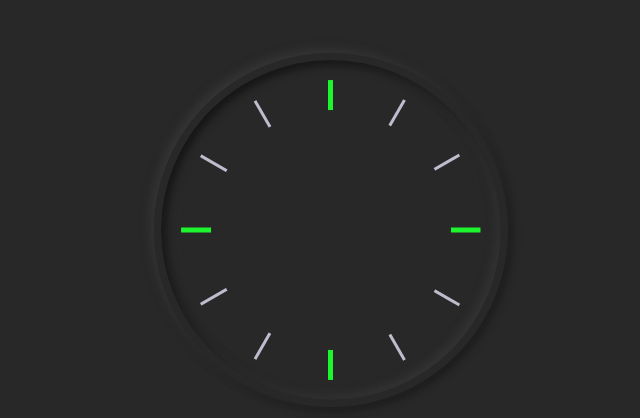
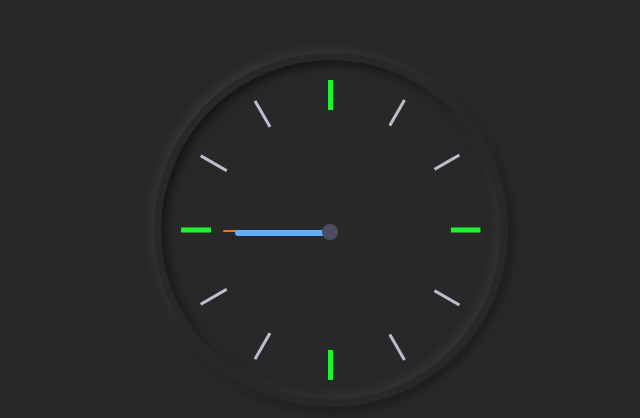
Before and after one commit to BakuEmilov/clock, a plain HTML site: page index.html in a window 1280 px wide. Shown: the part 170-588 px from the top of the page, without its empty margins (309-949 px from the left). Drawn offline with Linux system fonts and the light colour scheme.

Commit message:
finished styling

```diff
--- a/style.css
+++ b/style.css
@@ -98,4 +98,43 @@ body {
 .inner-clock-face::before{
   content: '';
   position: absolute;
+  top: 50%;
+  left: 50%;
+  width: 16px;
+  height: 16px;
+  border-radius: 18px;
+  margin-left: -9px;
+  margin-top: -6px;
+  background: #4d4b63;
+  z-index: 11;
 }
+
+.hand{
+  width: 50%;
+  right: 50%;
+  height: 6px;
+  background: #61afff;
+  position: absolute;
+  top: 50%;
+  border-radius: 6px;
+  transform-origin: 100%;
+  transition: rotate(90deg);
+  transition-timing-function: cubic-bezier(0.1, 2.7, 0.58, 1);
+}
+
+.hand.hour-hand{
+  width: 30%;
+  z-index: 3;
+}
+
+.hand.min-hand{
+  width: 3px;
+  z-index: 10;
+  width: 40%;
+}
+
+.hand.second-hand{
+  background: #ee791a;
+  width: 45%;
+  height: 2px;
+}
```
